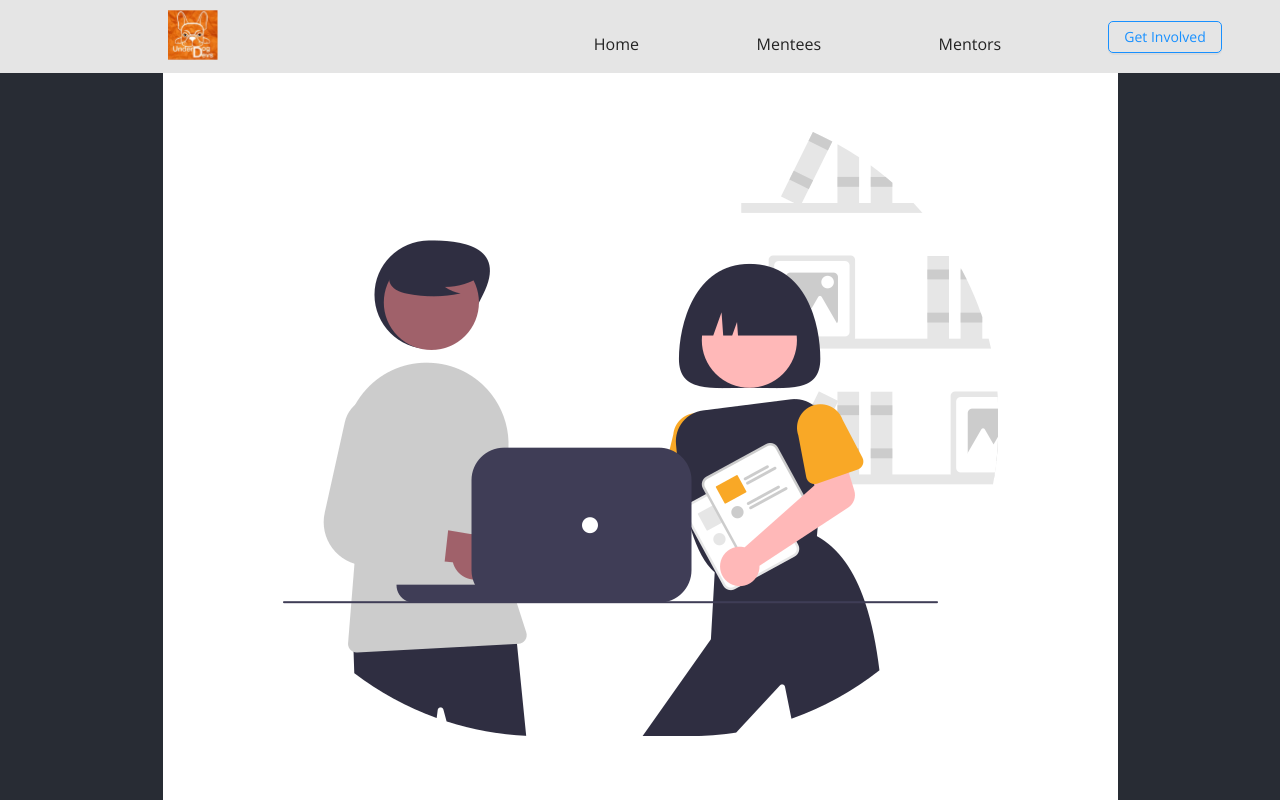
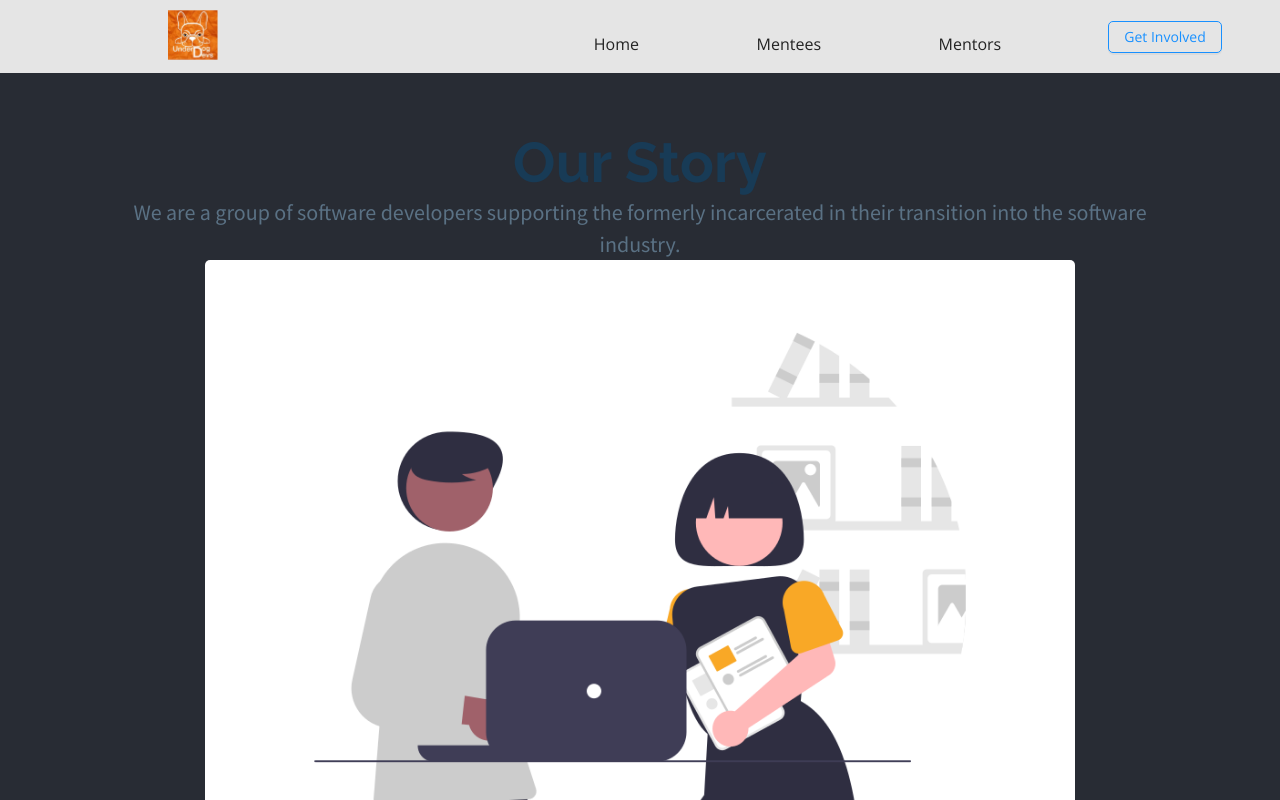
Before and after one commit to Underdog-Devs/website, a React (Create React App) app: page / in a window 1280 px wide. Shown: the top 800 px of the page. Built offline with nearby package versions, Linux system fonts and the light colour scheme; a web font is replaced by a local one.

Commit message:
add update OurStory classnames and css classes

```diff
--- a/src/CSS/OurStory.module.css
+++ b/src/CSS/OurStory.module.css
@@ -1,4 +1,4 @@
-.our-story{
+.ourStory{
   padding-top: 10vw;
   display: flex;
   flex-direction: column;
@@ -7,11 +7,11 @@
   margin: 0 auto;
   text-align: center;
 }
-.our-story-above{
+.ourStoryAbove{
   margin: 0 auto;
 }
 
-.our-story-above p{
+.ourStoryAbove p{
   font-family: 'Source Sans Pro';
   font-style: normal;
   font-weight: normal;
@@ -22,7 +22,7 @@
   color: #5A7184;
 }
 
-.our-story-above h3{
+.ourStoryAbove h3{
   font-family: 'Raleway';
   font-style: normal;
   font-weight: bold;
@@ -34,25 +34,25 @@
 
   color: #183B56;
 }
-.our-story-hero{
+.ourStoryHero{
   width: 80%;
   margin: 0 auto;
 }
 
-.our-story-hero-image{
+.ourStoryHeroImage{
   width: 100%;
   border-radius: 5px;
 }
 
 @media screen and (max-width: 480px) {
-  .our-story-above h3{
+  .ourStoryAbove h3{
     font-size: 32px;
     line-height: 40px;
   }
-  .our-story-hero{
+  .ourStoryHero{
     width: 99%;
   }
-  .our-story-above p{
+  .ourStoryAbove p{
   font-size: 18px;
   line-height: 25px;
   /* or 139% */
--- a/src/Pages/LandingPage/LandingPage.js
+++ b/src/Pages/LandingPage/LandingPage.js
@@ -1,12 +1,12 @@
 import React from 'react';
 import FollowUsSocial from './FollowUsSocial';
 import MetricsComponent from './MetricsComponent';
-import '../../CSS/LandingPage.module.css'
+import styles from '../../CSS/LandingPage.module.css'
 import OurStory from './OurStory';
 
 export default function LandingPage() {
   return (
-    <div className='landing-page'>
+    <div className={styles.landingPage}>
       <OurStory/>
       <MetricsComponent />
       <FollowUsSocial />
--- a/src/Pages/LandingPage/OurStory.js
+++ b/src/Pages/LandingPage/OurStory.js
@@ -1,19 +1,19 @@
 import React from 'react'
-import '../../CSS/OurStory.module.css'
+import styles from '../../CSS/OurStory.module.css'
 import coworkers from '../../Assets/co_workers.png'
 
 export default function OurStory() {
   return (
-    <div className="our-story">
+    <div className={styles.ourStory}>
         {/* hero above */}
-        <div className="our-story-above">
-          <h3 className="our-story-header">Our Story</h3>
+        <div className={styles.ourStoryAbove}>
+          <h3 className={styles.ourStoryHeader}>Our Story</h3>
           <p>We are a group of software developers supporting the formerly incarcerated in their transition into the software industry.</p>
         </div>
 
         {/* hero image */}
-        <div className="our-story-hero">
-          <img className="our-story-hero-image" alt="example" src={coworkers} />
+        <div className={styles.ourStoryHero}>
+          <img className={styles.ourStoryHeroImage} alt="example" src={coworkers} />
         </div>
     </div>
   )
```
